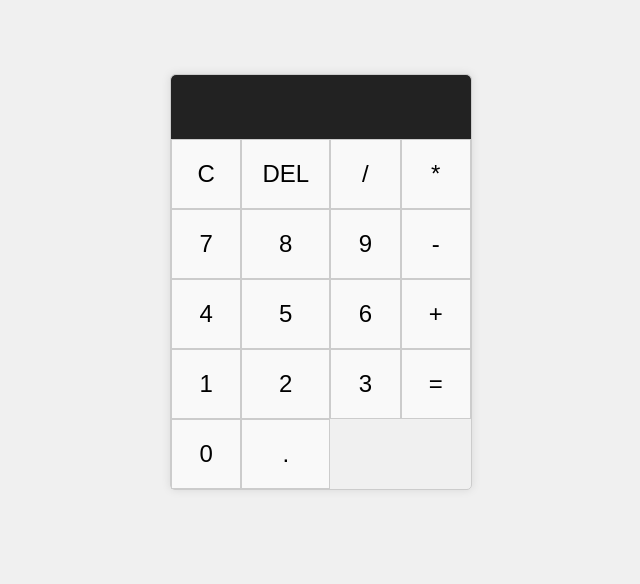
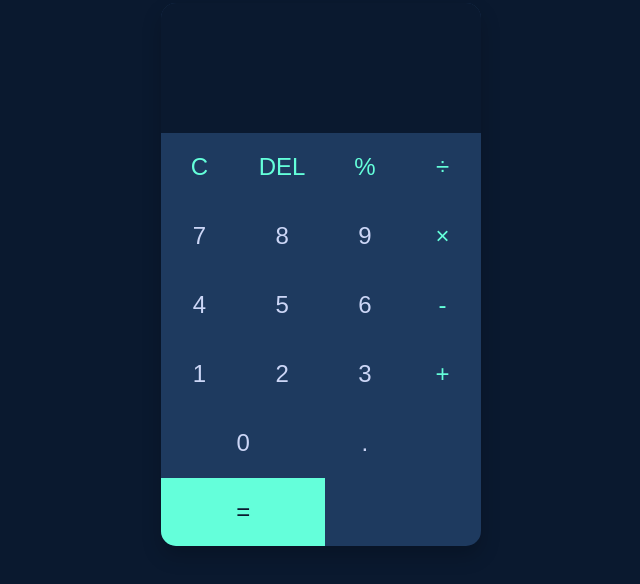
Before and after one commit to Eko-me/Geminikutti-calculator, a plain HTML site: page index.html in a window 1280 px wide. Shown: the part 126-710 px from the top of the page, without its empty margins (319-959 px from the left). Drawn offline with Linux system fonts and the light colour scheme.

Commit message:
Update calculator with modern UI

```diff
--- a/index.html
+++ b/index.html
@@ -1,34 +1,37 @@
 <!DOCTYPE html>
-<html>
+<html lang="en">
 <head>
+    <meta charset="UTF-8">
+    <meta name="viewport" content="width=device-width, initial-scale=1.0">
     <title>Geminikutti Calculator</title>
-    <link rel="stylesheet" type="text/css" href="style.css">
+    <link rel="stylesheet" href="style.css">
 </head>
 <body>
     <div class="calculator">
         <div class="display">
-            <div id="calculation" class="calculation"></div>
-            <div id="answer" class="answer"></div>
+            <div class="calculation" id="calculation"></div>
+            <div class="answer" id="answer"></div>
         </div>
-        <div class="keys">
-            <button onclick="clearDisplay()">C</button>
-            <button onclick="deleteLast()">DEL</button>
-            <button onclick="appendOperator('/')">/</button>
-            <button onclick="appendOperator('*')">*</button>
-            <button onclick="appendNumber('7')">7</button>
-            <button onclick="appendNumber('8')">8</button>
-            <button onclick="appendNumber('9')">9</button>
-            <button onclick="appendOperator('-')">-</button>
-            <button onclick="appendNumber('4')">4</button>
-            <button onclick="appendNumber('5')">5</button>
-            <button onclick="appendNumber('6')">6</button>
-            <button onclick="appendOperator('+')">+</button>
-            <button onclick="appendNumber('1')">1</button>
-            <button onclick="appendNumber('2')">2</button>
-            <button onclick="appendNumber('3')">3</button>
-            <button onclick="calculateResult()">=</button>
-            <button onclick="appendNumber('0')">0</button>
-            <button onclick="appendNumber('.')">.</button>
+        <div class="keypad">
+            <button class="key key-operator" onclick="clearDisplay()">C</button>
+            <button class="key key-operator" onclick="deleteLast()">DEL</button>
+            <button class="key key-operator" onclick="appendOperator('%')">%</button>
+            <button class="key key-operator" onclick="appendOperator('/')">÷</button>
+            <button class="key" onclick="appendNumber('7')">7</button>
+            <button class="key" onclick="appendNumber('8')">8</button>
+            <button class="key" onclick="appendNumber('9')">9</button>
+            <button class="key key-operator" onclick="appendOperator('*')">×</button>
+            <button class="key" onclick="appendNumber('4')">4</button>
+            <button class="key" onclick="appendNumber('5')">5</button>
+            <button class="key" onclick="appendNumber('6')">6</button>
+            <button class="key key-operator" onclick="appendOperator('-')">-</button>
+            <button class="key" onclick="appendNumber('1')">1</button>
+            <button class="key" onclick="appendNumber('2')">2</button>
+            <button class="key" onclick="appendNumber('3')">3</button>
+            <button class="key key-operator" onclick="appendOperator('+')">+</button>
+            <button class="key key-zero" onclick="appendNumber('0')">0</button>
+            <button class="key" onclick="appendNumber('.')">.</button>
+            <button class="key key-equals" onclick="calculateResult()">=</button>
         </div>
     </div>
     <script src="script.js"></script>
--- a/script.js
+++ b/script.js
@@ -18,15 +18,21 @@ function clearDisplay() {
 }
 
 function deleteLast() {
-    calculation = calculation.slice(0, -1);
+    calculation = calculation.trim();
+    if (calculation.endsWith(' ')) {
+        calculation = calculation.slice(0, -3);
+    } else {
+        calculation = calculation.slice(0, -1);
+    }
     updateDisplay();
 }
 
 function calculateResult() {
     try {
-        answer = eval(calculation);
+        const sanitizedCalculation = calculation.replace(/×/g, '*').replace(/÷/g, '/');
+        answer = eval(sanitizedCalculation);
         updateDisplay();
-        calculation = '';
+        calculation = answer.toString();
     } catch (error) {
         answer = 'Error';
         updateDisplay();
--- a/style.css
+++ b/style.css
@@ -1,52 +1,86 @@
+:root {
+    --primary-color: #0a192f;
+    --secondary-color: #1e3a5f;
+    --accent-color: #64ffda;
+    --text-color: #ccd6f6;
+    --yellow: #ffc107;
+    --green: #28a745;
+}
+
 body {
+    margin: 0;
+    font-family: 'Segoe UI', Tahoma, Geneva, Verdana, sans-serif;
+    background-color: var(--primary-color);
     display: flex;
     justify-content: center;
     align-items: center;
-    height: 100vh;
-    background-color: #f0f0f0;
+    min-height: 100vh;
 }
 
 .calculator {
-    border: 1px solid #ccc;
-    border-radius: 5px;
-    box-shadow: 0 0 10px rgba(0, 0, 0, 0.1);
-    width: 300px;
+    width: 320px;
+    background-color: var(--secondary-color);
+    border-radius: 15px;
+    box-shadow: 0 10px 20px rgba(0, 0, 0, 0.2);
+    overflow: hidden;
 }
 
 .display {
-    background-color: #222;
-    color: #fff;
-    padding: 20px;
+    padding: 25px 20px;
     text-align: right;
-    border-top-left-radius: 5px;
-    border-top-right-radius: 5px;
+    background-color: var(--primary-color);
+    color: var(--text-color);
 }
 
 .calculation {
-    color: yellow;
-    font-size: 20px;
-    min-height: 24px;
+    font-size: 1.5rem;
+    color: var(--yellow);
+    min-height: 2rem;
+    word-wrap: break-word;
 }
 
 .answer {
-    color: green;
-    font-size: 36px;
+    font-size: 2.5rem;
     font-weight: bold;
+    color: var(--green);
+    min-height: 3rem;
+    word-wrap: break-word;
 }
 
-.keys {
+.keypad {
     display: grid;
     grid-template-columns: repeat(4, 1fr);
+    gap: 1px;
 }
 
-button {
-    border: 1px solid #ccc;
-    background-color: #f9f9f9;
-    font-size: 24px;
+.key {
+    background-color: var(--secondary-color);
+    color: var(--text-color);
+    border: none;
+    font-size: 1.5rem;
     padding: 20px;
     cursor: pointer;
+    transition: background-color 0.2s;
 }
 
-button:hover {
-    background-color: #eaeaea;
+.key:hover {
+    background-color: #2a4a75;
 }
+
+.key-operator {
+    color: var(--accent-color);
+}
+
+.key-equals {
+    grid-column: span 2;
+    background-color: var(--accent-color);
+    color: var(--primary-color);
+}
+
+.key-equals:hover {
+    background-color: #52d8b9;
+}
+
+.key-zero {
+    grid-column: span 2;
+}
```
